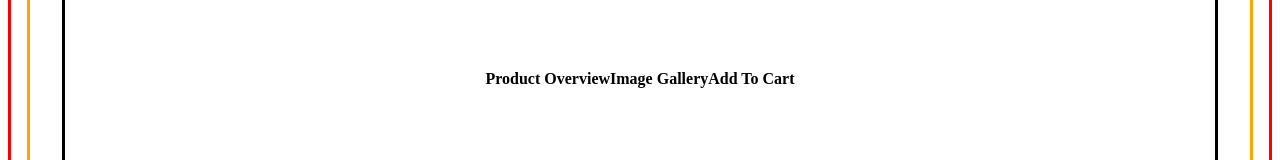
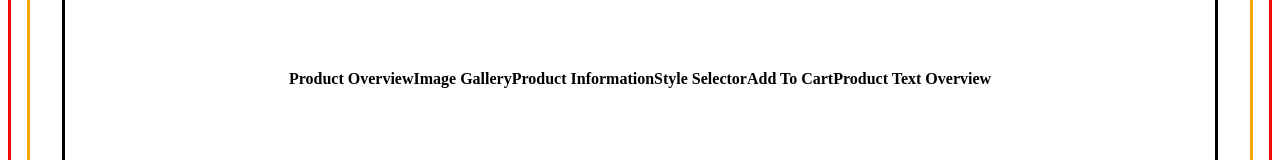
Before and after one commit to labbit-fec/catwalk, a React app: page / in a window 1280 px wide. Shown: the part 138-298 px from the top of the page. Built offline with nearby package versions, Linux system fonts and the light colour scheme; no server answers.

Commit message:
Displays ProductInformation, ProductTextOverview, and StyleSelector Containers

```diff
--- a/src/components/overview/Overview.jsx
+++ b/src/components/overview/Overview.jsx
@@ -2,12 +2,18 @@ import React from 'react';
 import styles from './Overview.css';
 import ImageGallery from './ImageGallery/ImageGallery';
 import AddToCart from './AddToCart/AddToCart';
+import ProductInformation from './ProductInformation/ProductInformation';
+import StyleSelector from './StyleSelector/StyleSelector';
+import ProductTextOverview from './ProductTextOverview/ProductTextOverview';
 
 const Overview = () => (
   <div className={styles.container}>
     Product Overview
     <ImageGallery />
+    <ProductInformation />
+    <StyleSelector />
     <AddToCart />
+    <ProductTextOverview />
   </div>
 );
 
--- /dev/null
+++ b/src/components/overview/ProductInformation/ProductInformation.jsx
@@ -0,0 +1,11 @@
+import React from 'react';
+import styles from './ProductInformation.css';
+
+const ProductInformation = () => (
+  <div className={styles.container}>
+    Product Information
+    <div />
+  </div>
+);
+
+export default ProductInformation;
--- /dev/null
+++ b/src/components/overview/ProductTextOverview/ProductTextOverview.jsx
@@ -0,0 +1,11 @@
+import React from 'react';
+import styles from './ProductTextOverview.css';
+
+const ProductTextOverview = () => (
+  <div className={styles.container}>
+    Product Text Overview
+    <div />
+  </div>
+);
+
+export default ProductTextOverview;
--- /dev/null
+++ b/src/components/overview/StyleSelector/StyleSelector.jsx
@@ -0,0 +1,11 @@
+import React from 'react';
+import styles from './StyleSelector.css';
+
+const StyleSelector = () => (
+  <div className={styles.container}>
+    Style Selector
+    <div />
+  </div>
+);
+
+export default StyleSelector;
```
Also changed, not shown: src/components/overview/ProductInformation/ProductInformation.css (added), src/components/overview/ProductTextOverview/ProductTextOverview.css (added), src/components/overview/StyleSelector/StyleSelector.css (added).
